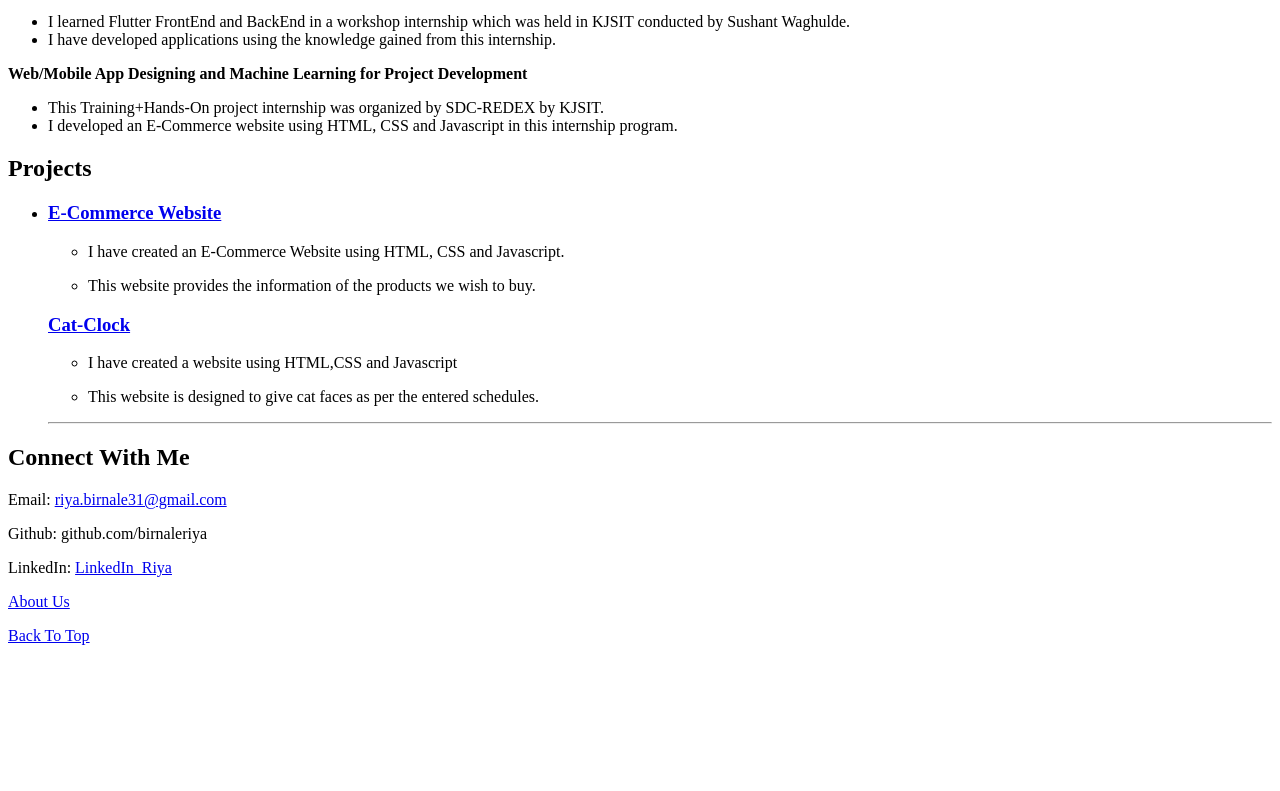
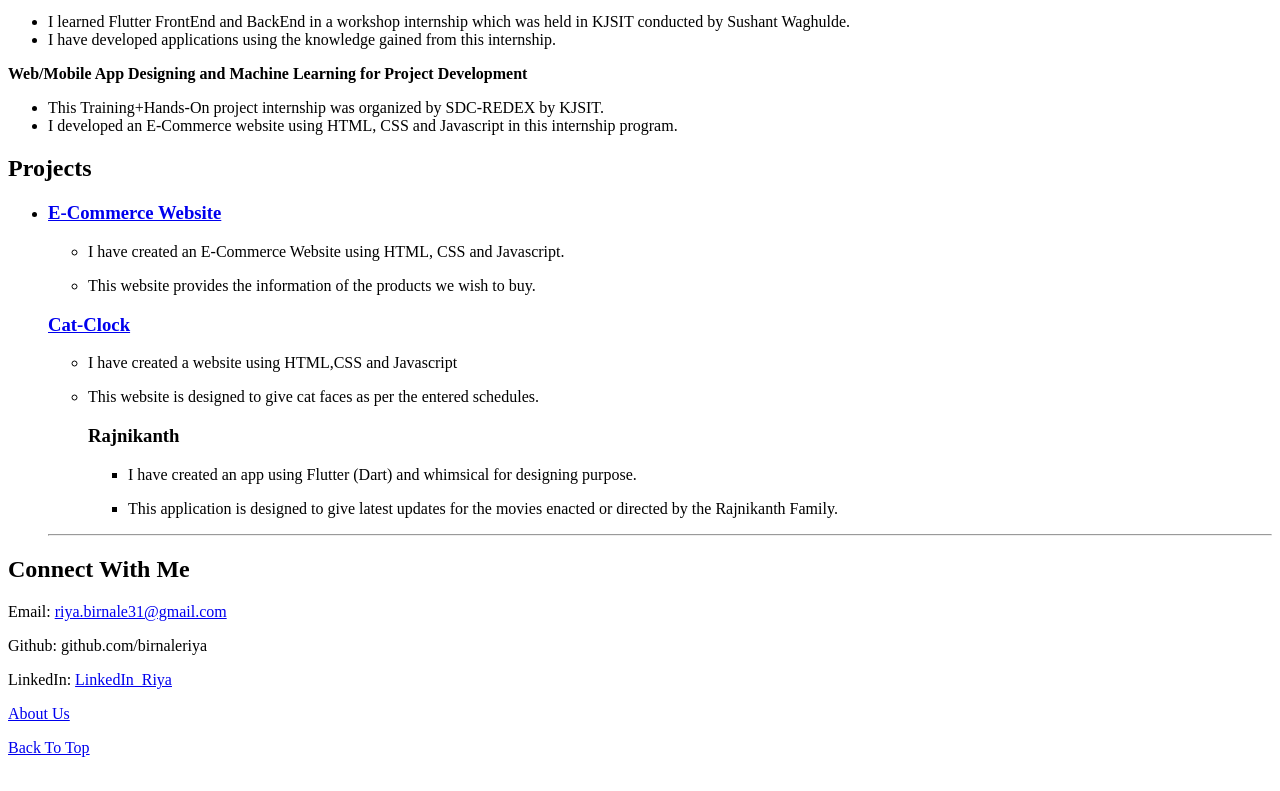
Before and after one commit to birnaleriya/birnaleriya.github.io, a plain HTML site: page index.html in a window 1280 px wide. Shown: the part 625-1416 px from the top of the page. Before the commit the page ends 1332 px from the top, so only its background shows below. Drawn offline with Linux system fonts and the light colour scheme.

Commit message:
Update index.html

```diff
--- a/index.html
+++ b/index.html
@@ -116,6 +116,14 @@
                             <li>
                                 <p>This website is designed to give cat faces as per the entered schedules.</p>
                             </li>
+                            <h3>Rajnikanth</h3>
+                        <ul>
+                            <li>
+                                <p>I have created an app using Flutter (Dart) and whimsical for designing purpose.</p>
+                            </li>
+                            <li>
+                                <p>This application is designed to give latest updates for the movies enacted or directed by the Rajnikanth Family.</p>
+                            </li>
                     </article>
                 </li>
             <hr>
```
